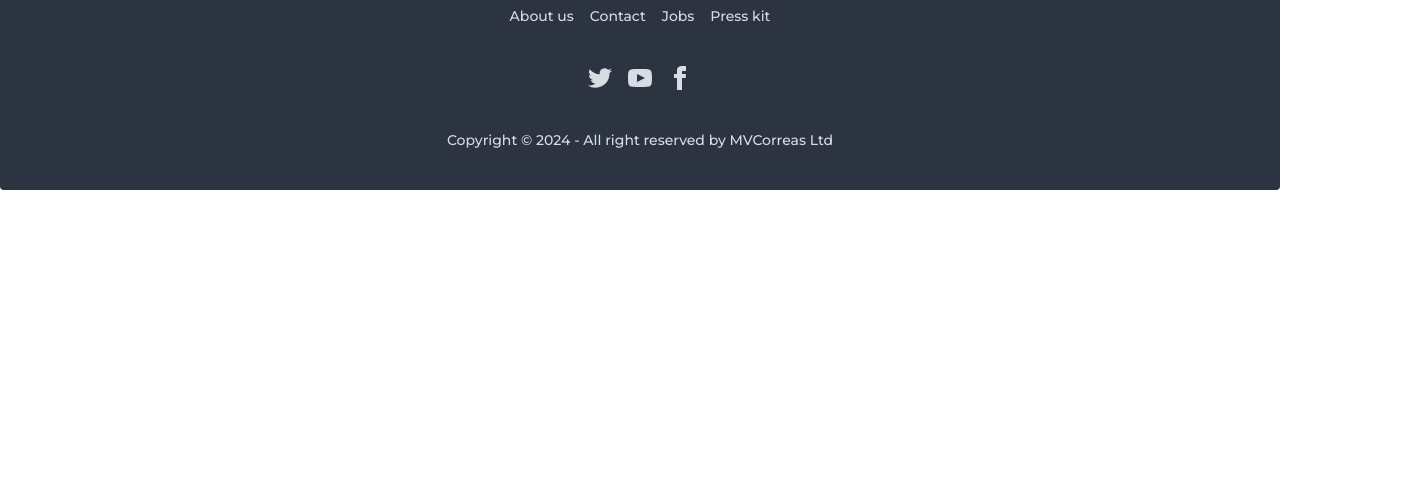
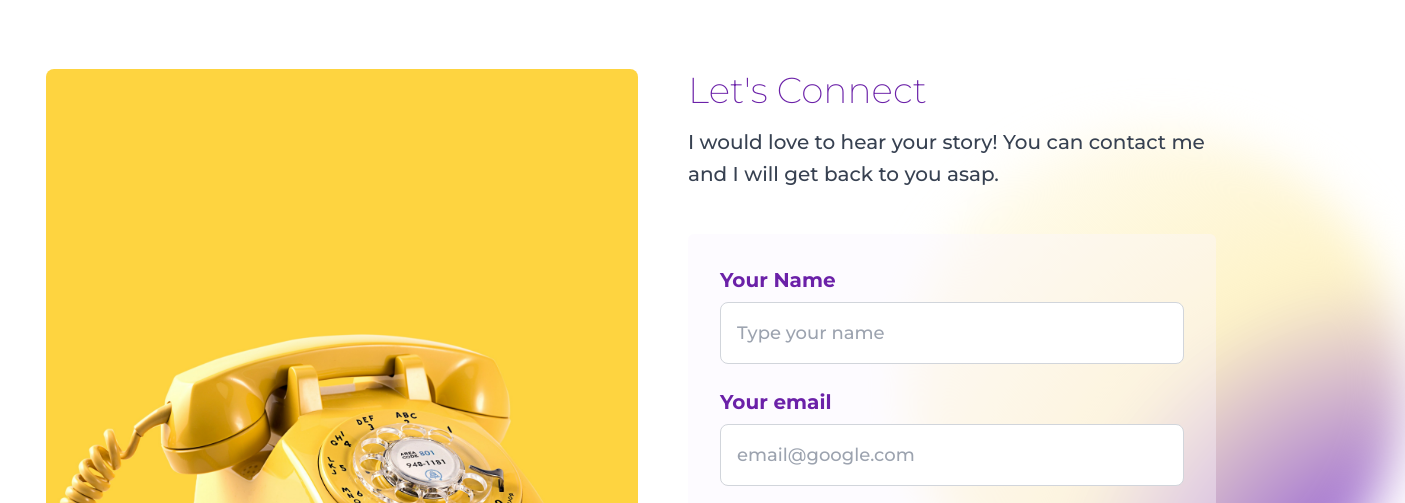
Before and after one commit to MVCorreas/Fapro-Challenge, a Next.js app: page / in a window 1280 px wide. Shown: the part 2297-2800 px from the top of the page, 1405 px wide, since content can reach past the window. Before the commit the page ends 2487 px from the top, so only its background shows below. Built offline with nearby package versions, Linux system fonts and the light colour scheme.

Commit message:
Added contact form

```diff
--- /dev/null
+++ b/src/app/components/ContactForm.jsx
@@ -0,0 +1,153 @@
+"use client";
+import React, { useState } from "react";
+import Image from "next/image";
+import { MainButton } from "@/app/utility/Buttons";
+import Modal from "./Modal/Modal";
+import useEaseIn from "../hooks/useEaseIn";
+
+export const ContactForm = () => {
+  const [email, setEmail] = useState("");
+  const [subject, setSubject] = useState("");
+  const [message, setMessage] = useState("");
+  const [emailError, setEmailError] = useState("");
+  const [subjectError, setSubjectError] = useState("");
+  const [messageError, setMessageError] = useState("");
+  const [showThanksMessage, setShowThanksMessage] = useState(false);
+
+  const sectionsRef = useEaseIn();
+
+  const emailRegex = /^[^\s@]+@[^\s@]+\.[^\s@]+$/;
+
+  const handleSubmit = async (e) => {
+    e.preventDefault();
+
+    if (!emailRegex.test(email)) {
+      setEmailError("Please enter a valid email address.");
+      return;
+    } else {
+      setEmailError("");
+    }
+
+    if (subject.length > 50) {
+      setSubjectError("Subject should not exceed 50 characters.");
+      return;
+    } else {
+      setSubjectError("");
+    }
+
+    if (message.length > 500) {
+      setMessageError("Message should not exceed 500 characters.");
+      return;
+    } else {
+      setMessageError("");
+    }
+
+    setShowThanksMessage(true);
+  };
+
+  const closeModal = () => {
+    setShowThanksMessage(false);
+
+    setEmail("");
+    setSubject("");
+    setMessage("");
+  };
+
+  return (
+    <section
+      ref={(el) => (sectionsRef.current[2] = el)}
+      className="relative flex flex-col max-h-fit py-10 mb-10 z-10 text-gray-700 overflow-visible"
+      id="contact"
+    >
+      <div className="bg-[radial-gradient(ellipse_at_bottom_right,_var(--tw-gradient-stops))] from-violet-700 via-amber-100 to-transparent rounded-full h-[500px] w-[500px] blur-xl absolute bottom-30 right-0 transform translate-x-1/4 translate-y-1/4 -z-10"></div>
+      <div className="grid grid-cols-1 md:grid-cols-2 gap-8 p-8 items-center z-10">
+        <div className="flex justify-center">
+          <Image
+            src="/Telephone.jpg"
+            alt="Contact Image"
+            width={500}
+            height={500}
+            priority
+            className="w-full h-[100vh] rounded-lg object-cover ml-7"
+          />
+        </div>
+        <div className="flex flex-col w-full p-8">
+          <h5 className="text-4xl font-light text-purple-800 mb-4">Let&apos;s Connect</h5>
+          <p className="text-xl leading-8 mb-4">
+            I would love to hear your story! You can contact me and I will get back to you asap.
+          </p>
+          <div className="w-full p-8 mt-7 bg-purple-50/40 rounded-md">
+            {!showThanksMessage ? (
+              <form onSubmit={handleSubmit} className="relative z-20">
+                <div className="mb-6">
+                  <label htmlFor="name" className="text-xl text-purple-800 font-bold">Your Name</label>
+                  <input
+                    name="name"
+                    type="name"
+                    id="name"
+                    required
+                    placeholder="Type your name"
+                    className="w-full p-4 mt-2 border border-gray-300 rounded-lg text-lg text-gray-600"
+                    onChange={(e) => {
+                      setEmail(e.target.value);
+                    }}
+                  />
+                </div>
+                <div className="mb-6">
+                  <label htmlFor="email" className="text-xl text-purple-800 font-bold">Your email</label>
+                  <input
+                    name="email"
+                    type="email"
+                    id="email"
+                    required
+                    className={`w-full p-4 mt-2 border ${emailError ? "border-red-600" : "border-gray-300"} rounded-lg text-lg text-gray-600`}
+                    placeholder="email@google.com"
+                    value={email}
+                    onChange={(e) => {
+                      setEmail(e.target.value);
+                    }}
+                  />
+                  {emailError && <p className="text-red-600 text-sm mt-1">{emailError}</p>}
+                </div>
+                <div className="mb-6">
+                  <label htmlFor="subject" className="text-xl text-purple-800 font-bold">Subject</label>
+                  <input
+                    name="subject"
+                    type="text"
+                    id="subject"
+                    required
+                    className={`w-full p-4 mt-2 border ${subjectError ? "border-red-600" : "border-gray-300"} rounded-lg text-lg text-gray-600`}
+                    placeholder="Just saying hi"
+                    value={subject}
+                    onChange={(e) => {
+                      setSubject(e.target.value);
+                    }}
+                  />
+                  {subjectError && <p className="text-red-600 text-sm mt-1">{subjectError}</p>}
+                </div>
+                <div className="mb-6">
+                  <label htmlFor="message" className="text-xl text-purple-800 font-bold">Message</label>
+                  <textarea
+                    name="message"
+                    id="message"
+                    required
+                    className={`w-full p-4 mt-2 border ${messageError ? "border-red-600" : "border-gray-300"} rounded-lg text-lg text-gray-600`}
+                    placeholder="..."
+                    value={message}
+                    onChange={(e) => {
+                      setMessage(e.target.value);
+                    }}
+                  />
+                  {messageError && <p className="text-red-600 text-sm mt-1">{messageError}</p>}
+                </div>
+                <MainButton name="Submit" onClick={handleSubmit} />
+              </form>
+            ) : (
+              <Modal message="Thank you for contacting me!" onClose={closeModal} />
+            )}
+          </div>
+        </div>
+      </div>
+    </section>
+  );
+};
--- /dev/null
+++ b/src/app/components/Modal/Modal.jsx
@@ -0,0 +1,17 @@
+import React from 'react';
+import { MainButton } from '@/app/utility/Buttons';
+import styles from './Modal.module.css';
+
+const Modal = ({ message, onClose }) => {
+  return (
+    <div className={styles.modalContainer}>
+      <div className={styles.modalContent}>
+        <p className={styles.modalMessage}>{message}</p>
+        <MainButton className={styles.modalButton} onClick={onClose} name='Close'/>
+
+      </div>
+    </div>
+  );
+};
+
+export default Modal;
--- /dev/null
+++ b/src/app/components/Modal/Modal.module.css
@@ -0,0 +1,43 @@
+.modalContainer {
+    position: fixed;
+    top: 0;
+    left: 0;
+    right: 0;
+    bottom: 0;
+    background-color: rgba(0, 0, 0, 0.5);
+    display: flex;
+    justify-content: center;
+    align-items: center;
+    z-index: 1000;
+  }
+
+  .modalContent {
+    background-color: #ffffff;
+    padding: 2rem;
+    border-radius: 0.5rem;
+    width: 80%;
+    max-width: 600px;
+    text-align: center;
+    box-shadow: 0 4px 8px rgba(0, 0, 0, 0.1);
+  }
+
+  .modalMessage {
+    font-size: 1.5rem;
+    color: #4b5563;
+    margin-bottom: 1rem;
+  }
+
+  .modalButton {
+    background-color: #6b7280;
+    color: #ffffff;
+    border: none;
+    padding: 1rem 2rem;
+    font-size: 1rem;
+    border-radius: 0.5rem;
+    cursor: pointer;
+    transition: background-color 0.3s ease;
+  }
+
+  .modalButton:hover {
+    background-color: #4b5563;
+  }
--- a/src/app/components/NavBar.jsx
+++ b/src/app/components/NavBar.jsx
@@ -11,6 +11,10 @@ const navLinks = [
   {
     title: "About",
     path: "#about",
+  },
+  {
+    title: "Solutions",
+    path: "#solutions",
   },
   {
     title: "Contact",
@@ -30,7 +34,7 @@ export const NavBar = () => {
   };
 
   return (
-    <div className="navbar fixed top-0 left-0 right-0 z-50 bg-white bg-opacity-50 backdrop-blur-lg h-24">
+    <div className="navbar fixed top-0 left-0 right-0 z-50 bg-white bg-opacity-50 backdrop-blur-lg h-24  z-10">
       <div className="navbar-start">
         <div className="dropdown">
           <div tabIndex={0} role="button" className="btn btn-ghost lg:hidden">
--- a/src/app/components/Solutions.jsx
+++ b/src/app/components/Solutions.jsx
@@ -48,7 +48,7 @@ export const SolutionsSection = () => {
     <section
       ref={(el) => (sectionsRef.current[1] = el)}
       className="opacity-0 translate-y-10 animate-slideUp mb-20"
-      id="interests"
+      id="solutions"
     >
       <div className="flex flex-col items-center">
         <span className="text-3xl sm:text-5xl lg:text-7xl lg:leading-normal font-bold-700 font-extrabold text-transparent bg-clip-text bg-gradient-to-r from-violet-900 via-purple-400 to-amber-600">
--- a/src/app/views/Landing.jsx
+++ b/src/app/views/Landing.jsx
@@ -5,6 +5,7 @@ import { AboutSection } from "../components/About";
 import { SolutionsSection } from "../components/Solutions";
 import { NavBar } from "../components/NavBar";
 import { Footer } from "../components/Footer";
+import {ContactForm} from "../components/ContactForm";
 
 export const Landing = () => {
   const router = useRouter();
@@ -15,6 +16,7 @@ export const Landing = () => {
       <HeroSection />
       <AboutSection />
       <SolutionsSection />
+      <ContactForm />
       <Footer />
     </div>
   );
```
Also changed, not shown: public/Telephone.jpg (added).
